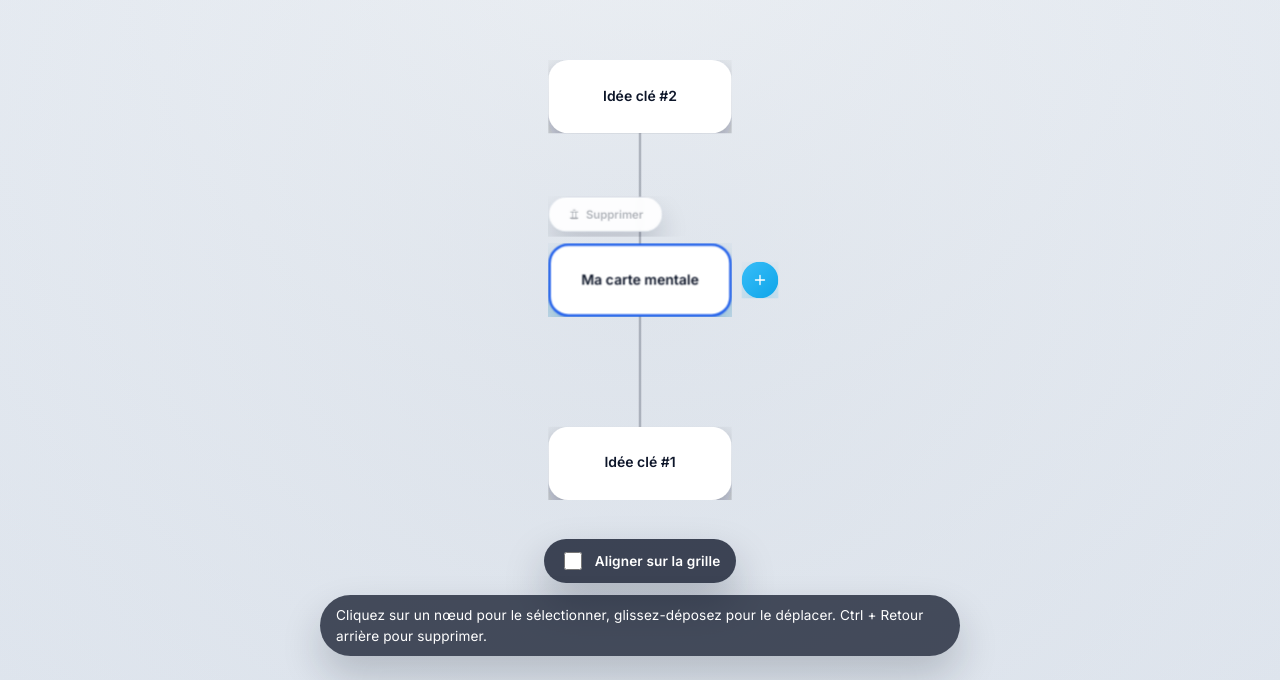
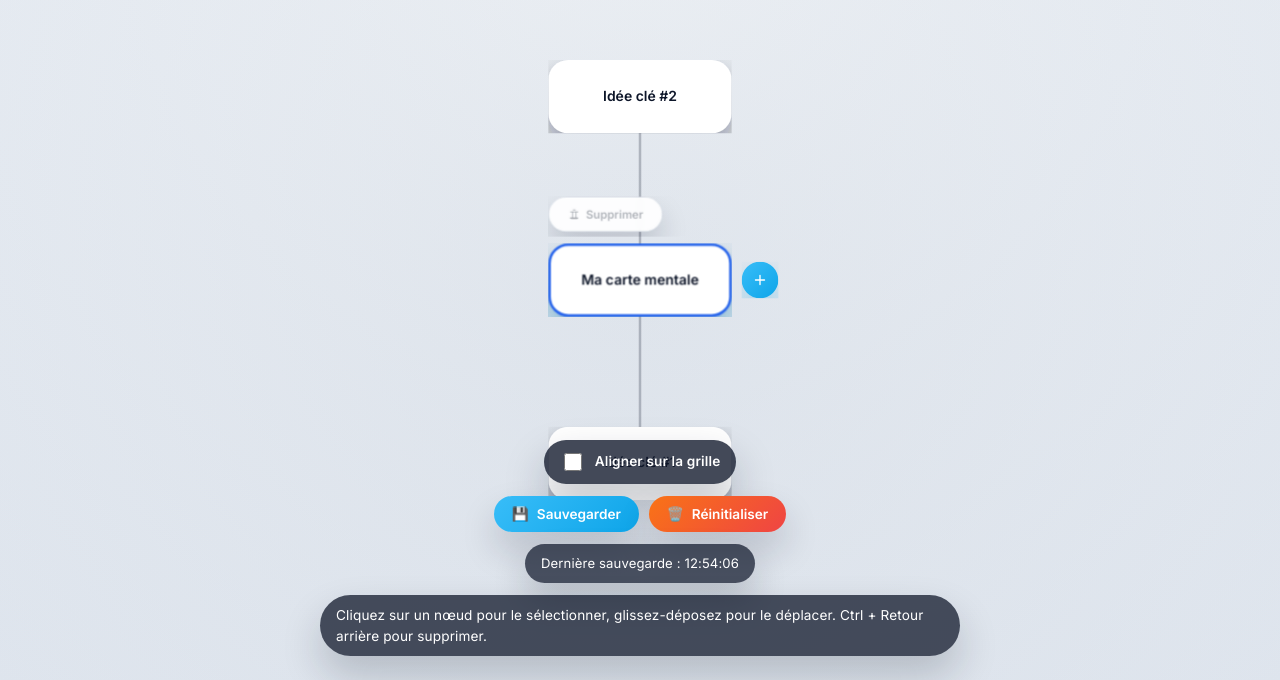
Before and after one commit to TechIsAwakening/OpenMindMap, a React (Vite) app: page / in a window 1280 px wide. Shown: the part 120-800 px from the top of the page. Built offline with nearby package versions, Linux system fonts and the light colour scheme.

Commit message:
feat: add local save and reset for mind map

```diff
--- a/src/App.css
+++ b/src/App.css
@@ -202,6 +202,70 @@
   align-items: center;
 }
 
+.overlay-actions {
+  display: flex;
+  align-items: center;
+  gap: 10px;
+}
+
+.overlay-button {
+  display: inline-flex;
+  align-items: center;
+  gap: 8px;
+  border: none;
+  border-radius: 999px;
+  padding: 10px 18px;
+  font-size: 0.85rem;
+  font-weight: 600;
+  cursor: pointer;
+  background: rgba(255, 255, 255, 0.94);
+  color: #0f172a;
+  box-shadow: 0 18px 35px rgba(15, 23, 42, 0.18);
+  transition: transform 0.18s ease, box-shadow 0.18s ease, background 0.2s ease;
+}
+
+.overlay-button:hover {
+  transform: translateY(-1px);
+  box-shadow: 0 22px 45px rgba(15, 23, 42, 0.22);
+}
+
+.overlay-button:active {
+  transform: translateY(0);
+}
+
+.overlay-button:focus-visible {
+  outline: 2px solid #38bdf8;
+  outline-offset: 2px;
+}
+
+.overlay-button--primary {
+  background: linear-gradient(135deg, #38bdf8 0%, #0ea5e9 100%);
+  color: white;
+}
+
+.overlay-button--primary:hover {
+  background: linear-gradient(135deg, #0ea5e9 0%, #0284c7 100%);
+}
+
+.overlay-button--danger {
+  background: linear-gradient(135deg, #f97316 0%, #ef4444 100%);
+  color: white;
+}
+
+.overlay-button--danger:hover {
+  background: linear-gradient(135deg, #ef4444 0%, #dc2626 100%);
+}
+
+.autosave-info {
+  background: rgba(15, 23, 42, 0.72);
+  color: white;
+  padding: 10px 16px;
+  border-radius: 999px;
+  font-size: 0.82rem;
+  letter-spacing: 0.01em;
+  box-shadow: 0 18px 35px rgba(15, 23, 42, 0.2);
+}
+
 .grid-toggle {
   display: inline-flex;
   align-items: center;
--- a/src/App.jsx
+++ b/src/App.jsx
@@ -12,12 +12,44 @@ const INITIAL_NODES = [
   { id: 'node-2', label: 'Idée clé #2', parentId: 'root' },
 ]
 
-const nextIdFromInitial =
-  INITIAL_NODES.reduce((acc, node) => {
-    const match = node.id.match(/node-(\d+)/)
-    if (!match) return acc
-    return Math.max(acc, Number.parseInt(match[1], 10))
-  }, 0) + 1
+const STORAGE_KEY = 'openmindmap:saved-state'
+const AUTOSAVE_INTERVAL_MS = 5000
+
+function createDefaultNodes() {
+  return INITIAL_NODES.map((node) => ({ ...node }))
+}
+
+function computeNextIdFromNodes(nodes) {
+  return (
+    (nodes ?? []).reduce((acc, node) => {
+      const match = node.id.match(/node-(\d+)/)
+      if (!match) return acc
+      return Math.max(acc, Number.parseInt(match[1], 10))
+    }, 0) + 1
+  )
+}
+
+function readStoredState() {
+  if (typeof window === 'undefined') {
+    return null
+  }
+
+  try {
+    const raw = window.localStorage.getItem(STORAGE_KEY)
+    if (!raw) return null
+    const parsed = JSON.parse(raw)
+    if (!parsed || typeof parsed !== 'object') {
+      return null
+    }
+    if (!Array.isArray(parsed.nodes)) {
+      return null
+    }
+    return parsed
+  } catch (error) {
+    console.error('Impossible de charger la sauvegarde locale', error)
+    return null
+  }
+}
 
 function computeLayout(nodes) {
   const rootNode = nodes.find((node) => node.parentId === null)
@@ -111,25 +143,54 @@ function IconTrash() {
 }
 
 function App() {
-  const [nodes, setNodes] = useState(INITIAL_NODES)
-  const [selectedId, setSelectedId] = useState('root')
-  const [draftLabel, setDraftLabel] = useState(INITIAL_NODES[0].label)
-  const [customPositions, setCustomPositions] = useState({})
+  const storedStateRef = useRef(readStoredState())
+
+  const [nodes, setNodes] = useState(() => storedStateRef.current?.nodes ?? createDefaultNodes())
+  const [selectedId, setSelectedId] = useState(() => {
+    const nodesData = storedStateRef.current?.nodes ?? createDefaultNodes()
+    const storedSelected = storedStateRef.current?.selectedId
+    if (storedSelected && nodesData.some((node) => node.id === storedSelected)) {
+      return storedSelected
+    }
+    const root = nodesData.find((node) => node.parentId === null)
+    return root?.id ?? nodesData[0]?.id ?? 'root'
+  })
+  const [draftLabel, setDraftLabel] = useState(() => {
+    const nodesData = storedStateRef.current?.nodes ?? createDefaultNodes()
+    const selectedNodeId = storedStateRef.current?.selectedId
+    const selectedNode = nodesData.find((node) => node.id === selectedNodeId)
+    if (selectedNode) {
+      return selectedNode.label
+    }
+    const root = nodesData.find((node) => node.parentId === null)
+    return root?.label ?? nodesData[0]?.label ?? ''
+  })
+  const [customPositions, setCustomPositions] = useState(
+    () => storedStateRef.current?.customPositions ?? {},
+  )
   const [draggingNodeId, setDraggingNodeId] = useState(null)
-  const [isGridSnappingEnabled, setIsGridSnappingEnabled] = useState(false)
-  const idCounter = useRef(nextIdFromInitial)
+  const [isGridSnappingEnabled, setIsGridSnappingEnabled] = useState(
+    () => storedStateRef.current?.isGridSnappingEnabled ?? false,
+  )
+  const [viewTransform, setViewTransform] = useState(
+    () =>
+      storedStateRef.current?.viewTransform ?? {
+        x: 0,
+        y: 0,
+        scale: 1,
+      },
+  )
+  const [lastSavedAt, setLastSavedAt] = useState(() => storedStateRef.current?.lastSavedAt ?? null)
+  const idCounter = useRef(
+    storedStateRef.current?.idCounter ??
+      computeNextIdFromNodes(storedStateRef.current?.nodes ?? createDefaultNodes()),
+  )
   const svgRef = useRef(null)
   const panStateRef = useRef({
     isPanning: false,
     pointerId: null,
     last: { x: 0, y: 0 },
     moved: false,
-  })
-
-  const [viewTransform, setViewTransform] = useState({
-    x: 0,
-    y: 0,
-    scale: 1,
   })
 
   const [isPanning, setIsPanning] = useState(false)
@@ -141,6 +202,13 @@ function App() {
     () => nodes.find((node) => node.parentId === null) ?? null,
     [nodes],
   )
+
+  useEffect(() => {
+    const nextFromNodes = computeNextIdFromNodes(nodes)
+    if (idCounter.current < nextFromNodes) {
+      idCounter.current = nextFromNodes
+    }
+  }, [nodes])
 
   useEffect(() => {
     if (!rootNode) return
@@ -169,6 +237,90 @@ function App() {
     const node = nodes.find((item) => item.id === selectedId)
     return node ?? rootNode
   }, [nodes, selectedId, rootNode])
+
+  const saveState = useCallback(() => {
+    if (typeof window === 'undefined') {
+      return
+    }
+
+    const payload = {
+      nodes,
+      customPositions,
+      viewTransform,
+      isGridSnappingEnabled,
+      selectedId: selectedNode?.id ?? null,
+      idCounter: idCounter.current,
+      lastSavedAt: new Date().toISOString(),
+    }
+
+    try {
+      window.localStorage.setItem(STORAGE_KEY, JSON.stringify(payload))
+      setLastSavedAt(payload.lastSavedAt)
+    } catch (error) {
+      console.error("Impossible d'enregistrer la sauvegarde locale", error)
+    }
+  }, [customPositions, isGridSnappingEnabled, nodes, selectedNode?.id, viewTransform])
+
+  useEffect(() => {
+    if (typeof window === 'undefined') {
+      return undefined
+    }
+    const interval = window.setInterval(() => {
+      saveState()
+    }, AUTOSAVE_INTERVAL_MS)
+    return () => {
+      window.clearInterval(interval)
+    }
+  }, [saveState])
+
+  useEffect(() => {
+    if (typeof window === 'undefined') {
+      return undefined
+    }
+    const handleBeforeUnload = () => {
+      saveState()
+    }
+    window.addEventListener('beforeunload', handleBeforeUnload)
+    return () => {
+      window.removeEventListener('beforeunload', handleBeforeUnload)
+    }
+  }, [saveState])
+
+  const handleReset = useCallback(() => {
+    if (typeof window !== 'undefined') {
+      try {
+        window.localStorage.removeItem(STORAGE_KEY)
+      } catch (error) {
+        console.error('Impossible de supprimer la sauvegarde locale', error)
+      }
+    }
+
+    const freshNodes = createDefaultNodes()
+    const freshRoot = freshNodes.find((node) => node.parentId === null)
+    const nextSelectedId = freshRoot?.id ?? freshNodes[0]?.id ?? 'root'
+
+    setNodes(freshNodes)
+    setSelectedId(nextSelectedId)
+    setDraftLabel(freshRoot?.label ?? freshNodes[0]?.label ?? '')
+    setCustomPositions({})
+    setViewTransform({ x: 0, y: 0, scale: 1 })
+    setIsGridSnappingEnabled(false)
+    setLastSavedAt(null)
+    idCounter.current = computeNextIdFromNodes(freshNodes)
+  }, [])
+
+  const formattedLastSavedAt = useMemo(() => {
+    if (!lastSavedAt) return null
+    const parsed = new Date(lastSavedAt)
+    if (Number.isNaN(parsed.getTime())) {
+      return null
+    }
+    return parsed.toLocaleTimeString('fr-FR', {
+      hour: '2-digit',
+      minute: '2-digit',
+      second: '2-digit',
+    })
+  }, [lastSavedAt])
 
   useEffect(() => {
     if (selectedNode) {
@@ -675,6 +827,23 @@ function App() {
               />
               <span>Aligner sur la grille</span>
             </label>
+            <div className="overlay-actions">
+              <button type="button" className="overlay-button overlay-button--primary" onClick={saveState}>
+                <span aria-hidden="true">💾</span>
+                <span>Sauvegarder</span>
+              </button>
+              <button type="button" className="overlay-button overlay-button--danger" onClick={handleReset}>
+                <span aria-hidden="true">🗑️</span>
+                <span>Réinitialiser</span>
+              </button>
+            </div>
+            <div className="autosave-info">
+              {formattedLastSavedAt ? (
+                <span>Dernière sauvegarde : {formattedLastSavedAt}</span>
+              ) : (
+                <span>Aucune sauvegarde locale</span>
+              )}
+            </div>
             <div className="overlay-tip">
               Cliquez sur un nœud pour le sélectionner, glissez-déposez pour le déplacer. Ctrl + Retour arrière pour supprimer.
             </div>
```
